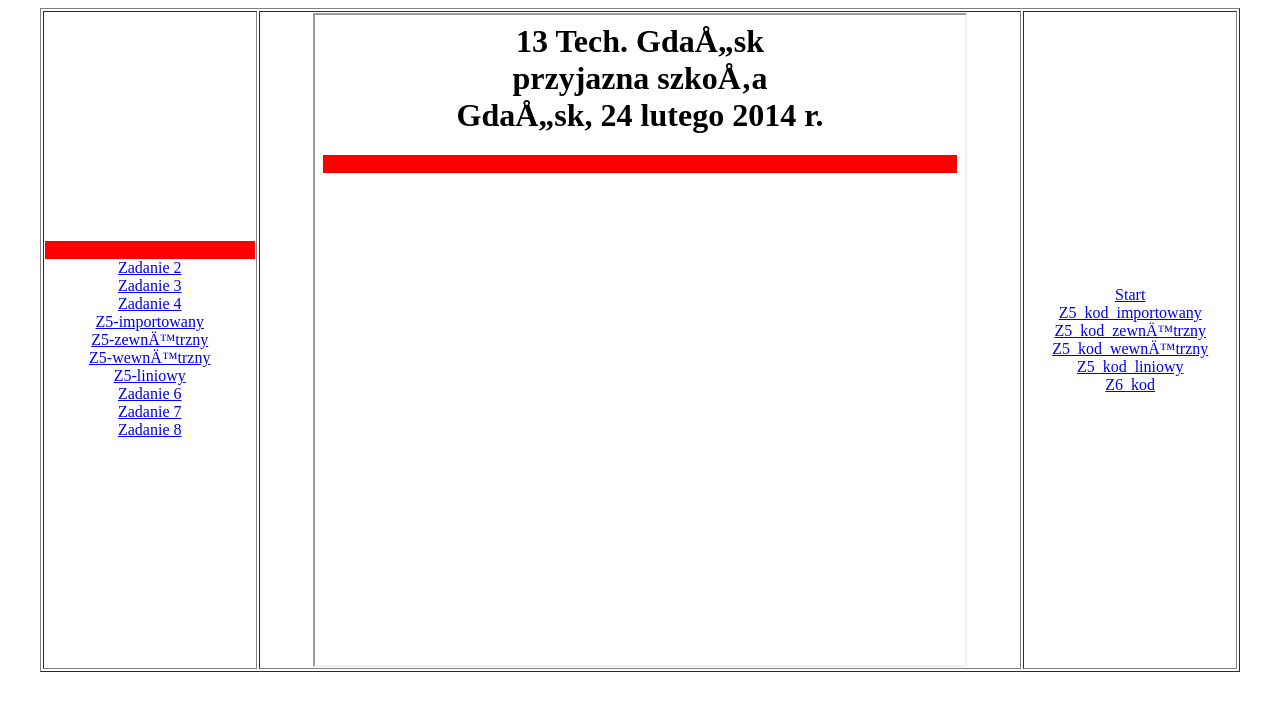
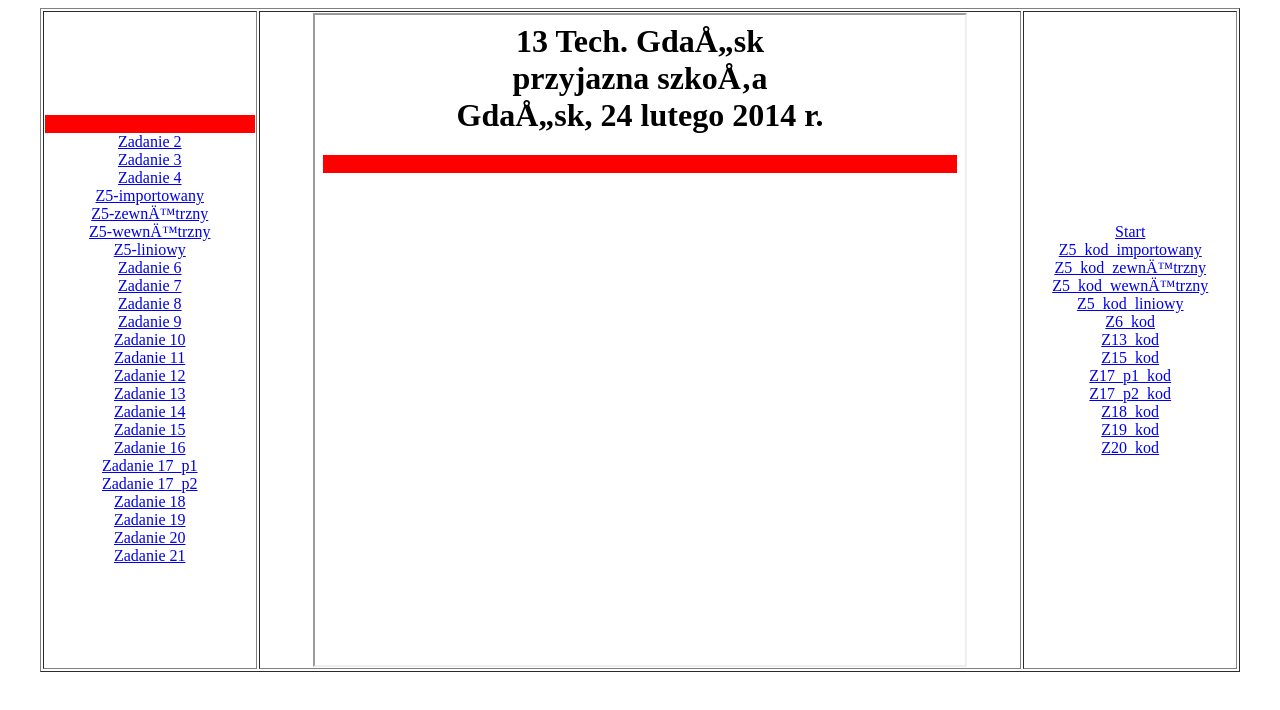
Before and after one commit to BartoszSlawek/..., a plain HTML site: page index.html in a window 1280 px wide. Drawn offline with Linux system fonts and the light colour scheme.

Commit message:
Update index.html

```diff
--- a/index.html
+++ b/index.html
@@ -26,6 +26,34 @@
    <a href="zadanie7_Sławek.html" target="strony">Zadanie 7</a>
                     <br>
    <a href="zadanie8_Sławek.html" target="strony">Zadanie 8</a>
+						<br>
+   <a href="zadanie9_sławek.html" target="strony">Zadanie 9</a>
+                          <br>
+   <a href="zadanie10_sławek.html" target="strony">Zadanie 10</a>
+                             <br>
+   <a href="zadanie11_sławek.html" target="strony">Zadanie 11</a>
+                                <br>
+   <a href="zadanie12_sławek.html" target="strony">Zadanie 12</a>
+   <br>
+   <a href="zadanie13_sław.html" target="strony">Zadanie 13</a>
+   <br>
+   <a href="zadanie14_sław.html" target="strony">Zadanie 14</a>
+   <br>
+   <a href="zadanie15_sław.html" target="strony">Zadanie 15</a>
+   <br>
+   <a href="zadanie16_sław.html" target="strony">Zadanie 16</a>
+   <br>
+   <a href="zadanie17_p1_sław.html" target="strony">Zadanie 17_p1</a>
+   <br>
+   <a href="zadanie17_p2_sław.html" target="strony">Zadanie 17_p2</a>
+   <br>
+   <a href="zadanie18_sławek.html" target="strony">Zadanie 18</a>
+   <br>
+   <a href="zadanie19_sławek.html" target="strony">Zadanie 19</a>
+   <br>
+   <a href="zadanie20_sławek.html" target="strony">Zadanie 20</a>
+   <br>
+   <a href="zadanie21_sławek.html" target="strony">Zadanie 21</a>
  </td>
  <td align=center><iframe width=650 height=650 name="strony" src="start.html" border="0"></iframe>
  </td>
@@ -40,6 +68,20 @@
  <a href="kod_z5_4_Sławek.html" target="strony">Z5_kod_liniowy</a>
      <br>
  <a href="kod_zadanie6_Sławek.html" target="strony">Z6_kod</a>
+ <br>
+ <a href="kod_zadanie13_sławek.html" target="strony">Z13_kod</a>
+ <br>
+ <a href="kod_zadanie15_sławek.html" target="strony">Z15_kod</a>
+ <br>
+ <a href="zadanie_17_p1_kod.html" target="strony">Z17_p1_kod</a>
+ <br>
+ <a href="zadanie_17_p2_kod.html" target="strony">Z17_p2_kod</a>
+ <br>
+ <a href="kod_zadanie18_sławek.html" target="strony">Z18_kod</a>
+ <br>
+ <a href="kod_zadanie19_sławek.html" target="strony">Z19_kod</a>
+ <br>
+ <a href="kod_zadanie20_sławek.html" target="strony">Z20_kod</a>
  </td>
  </tr>
 </table>
```
